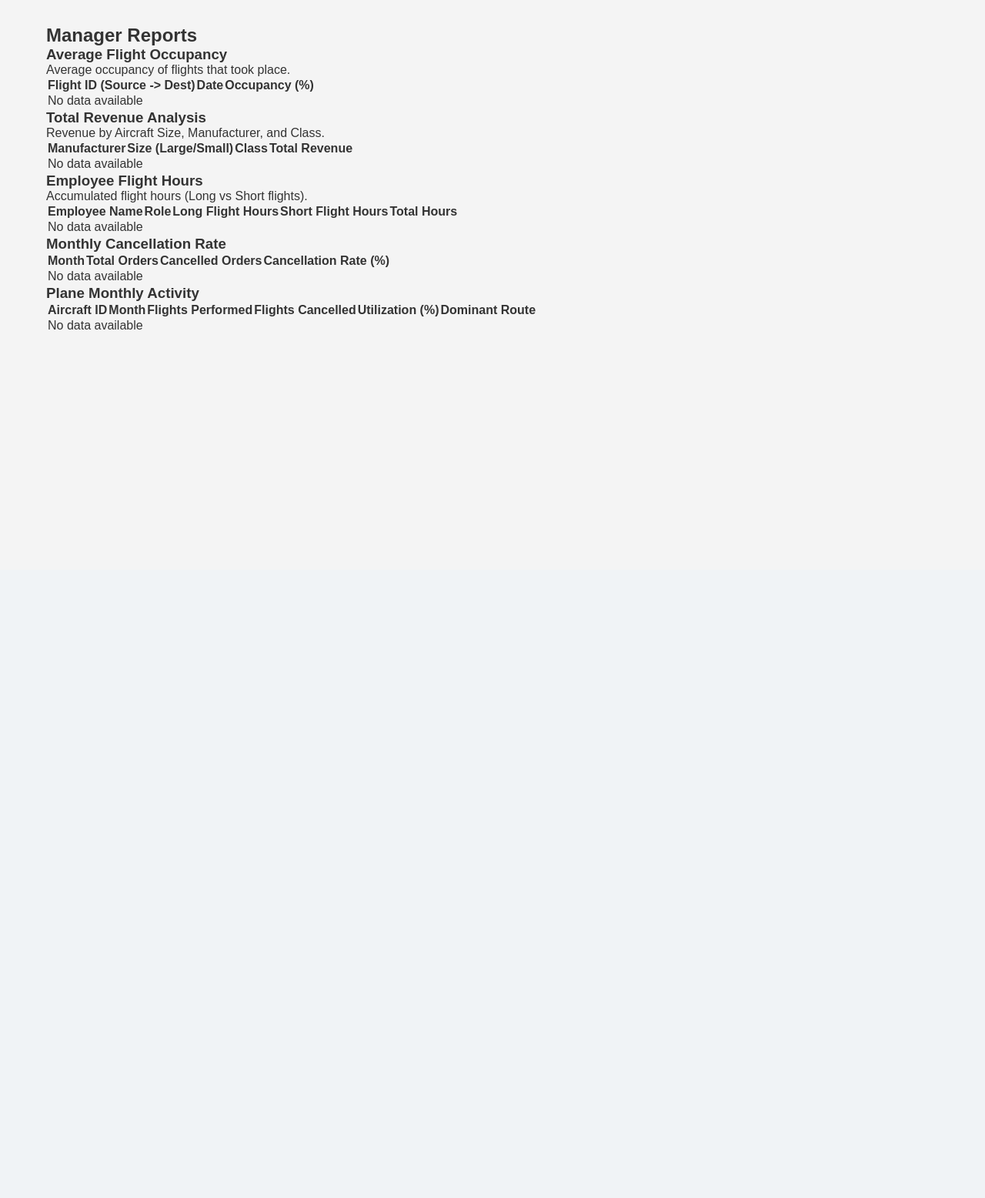
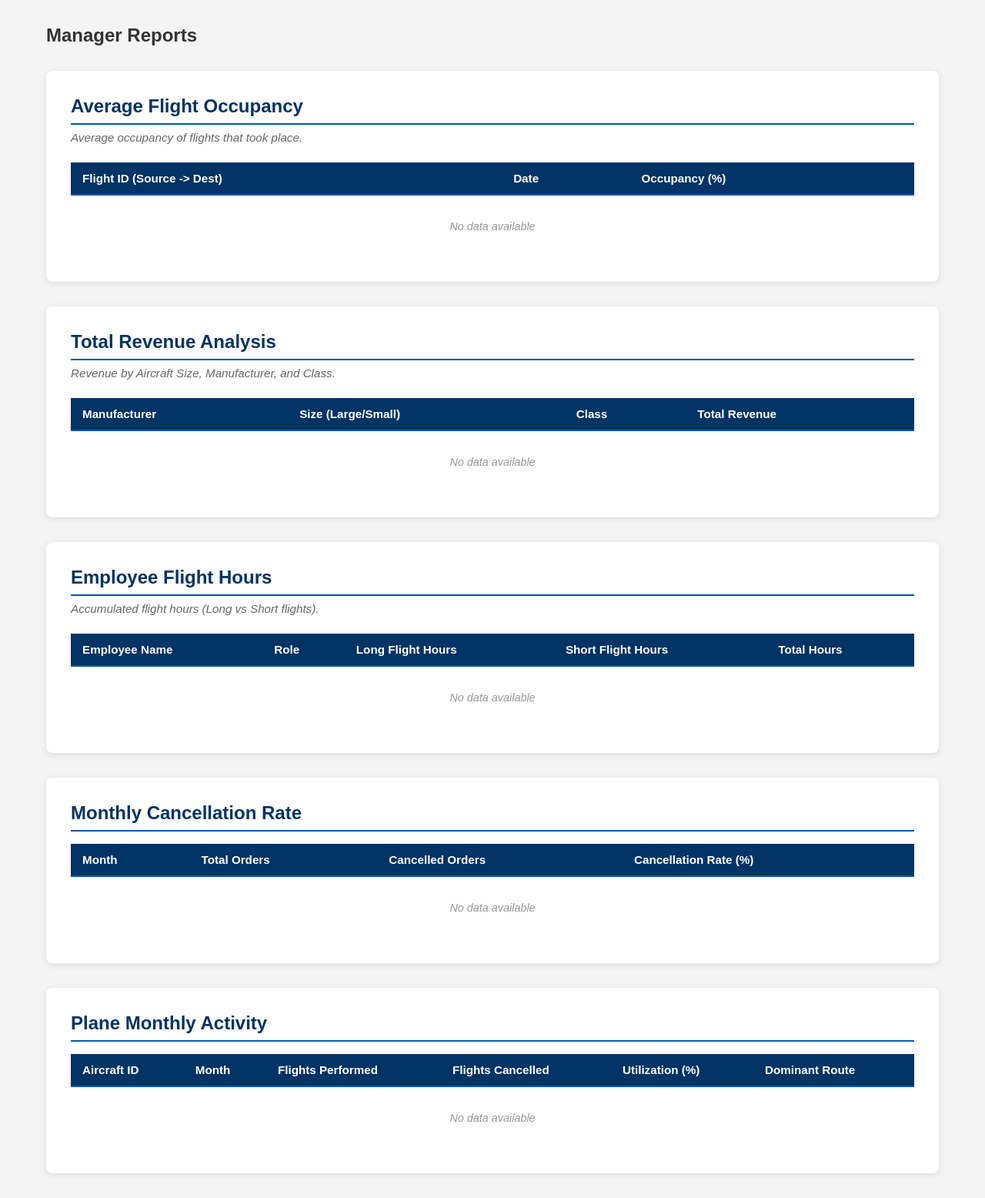
Before and after one commit to InbarKedem/project-year-2, a Flask app: page /reports in a window 1280 px wide. Shown: the part 60-1616 px from the top of the page at 77% size. Before the commit the page ends 488 px from the top, so only its background shows below. Run offline with Flask 3, Linux system fonts and the light colour scheme; the visitor is signed in with stand-in values (Sample User, id 1); data that the repository does not hold is empty.

Commit message:
Add comprehensive CSS styles for manager reports page
Co-authored-by: InbarKedem <33183384+InbarKedem@users.noreply.github.com>

```diff
--- a/static/style.css
+++ b/static/style.css
@@ -172,3 +172,158 @@ nav {
 .card p {
   margin-bottom: 1.5rem;
 }
+
+/* Reports Page Styles */
+.reports-container {
+  display: flex;
+  flex-direction: column;
+  gap: 2rem;
+  margin-top: 2rem;
+}
+
+.reports-container h2 {
+  color: #003366;
+  font-size: 2rem;
+  margin-bottom: 1rem;
+  text-align: center;
+}
+
+.report-card {
+  background: white;
+  padding: 2rem;
+  border-radius: 8px;
+  box-shadow: 0 2px 10px rgba(0, 0, 0, 0.1);
+  transition: box-shadow 0.3s ease;
+}
+
+.report-card:hover {
+  box-shadow: 0 4px 15px rgba(0, 0, 0, 0.15);
+}
+
+.report-card h3 {
+  color: #003366;
+  font-size: 1.5rem;
+  margin-bottom: 0.5rem;
+  border-bottom: 2px solid #0056b3;
+  padding-bottom: 0.5rem;
+}
+
+.report-card p {
+  color: #666;
+  margin-bottom: 1.5rem;
+  font-size: 0.95rem;
+  font-style: italic;
+}
+
+/* Table Styles */
+.table {
+  width: 100%;
+  border-collapse: collapse;
+  margin-top: 1rem;
+  background: white;
+}
+
+.table thead {
+  background-color: #003366;
+  color: white;
+}
+
+.table thead th {
+  padding: 12px 15px;
+  text-align: left;
+  font-weight: bold;
+  font-size: 0.95rem;
+  border-bottom: 2px solid #0056b3;
+}
+
+.table tbody tr {
+  border-bottom: 1px solid #e0e0e0;
+  transition: background-color 0.2s ease;
+}
+
+.table tbody tr:hover {
+  background-color: #f5f9fc;
+}
+
+.table tbody tr:last-child {
+  border-bottom: none;
+}
+
+.table tbody td {
+  padding: 12px 15px;
+  text-align: left;
+  font-size: 0.9rem;
+  color: #333;
+}
+
+.table tbody td:first-child {
+  font-weight: 500;
+}
+
+/* Alternating row colors for better readability */
+.table tbody tr:nth-child(even) {
+  background-color: #fafafa;
+}
+
+.table tbody tr:nth-child(even):hover {
+  background-color: #f5f9fc;
+}
+
+/* Empty state styling */
+.table tbody td[colspan] {
+  text-align: center;
+  color: #999;
+  font-style: italic;
+  padding: 2rem;
+}
+
+/* Responsive Design */
+@media (max-width: 768px) {
+  .reports-container {
+    gap: 1.5rem;
+  }
+
+  .report-card {
+    padding: 1.5rem;
+  }
+
+  .report-card h3 {
+    font-size: 1.25rem;
+  }
+
+  .table {
+    font-size: 0.85rem;
+  }
+
+  .table thead th,
+  .table tbody td {
+    padding: 10px 8px;
+  }
+
+  /* Make tables scrollable on mobile */
+  .report-card {
+    overflow-x: auto;
+  }
+
+  .table {
+    min-width: 600px;
+  }
+}
+
+@media (max-width: 480px) {
+  .reports-container h2 {
+    font-size: 1.5rem;
+  }
+
+  .report-card {
+    padding: 1rem;
+  }
+
+  .report-card h3 {
+    font-size: 1.1rem;
+  }
+
+  .table {
+    font-size: 0.8rem;
+  }
+}
```
